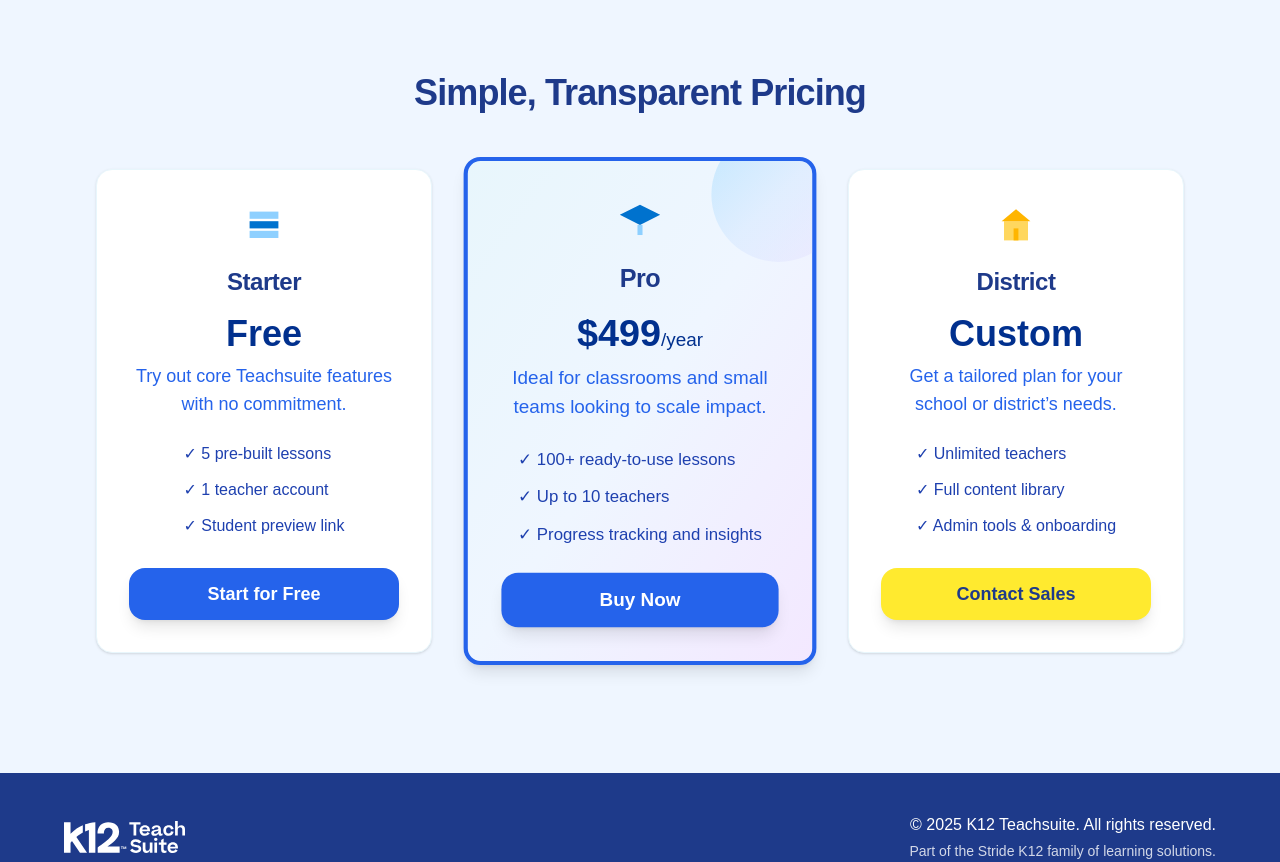
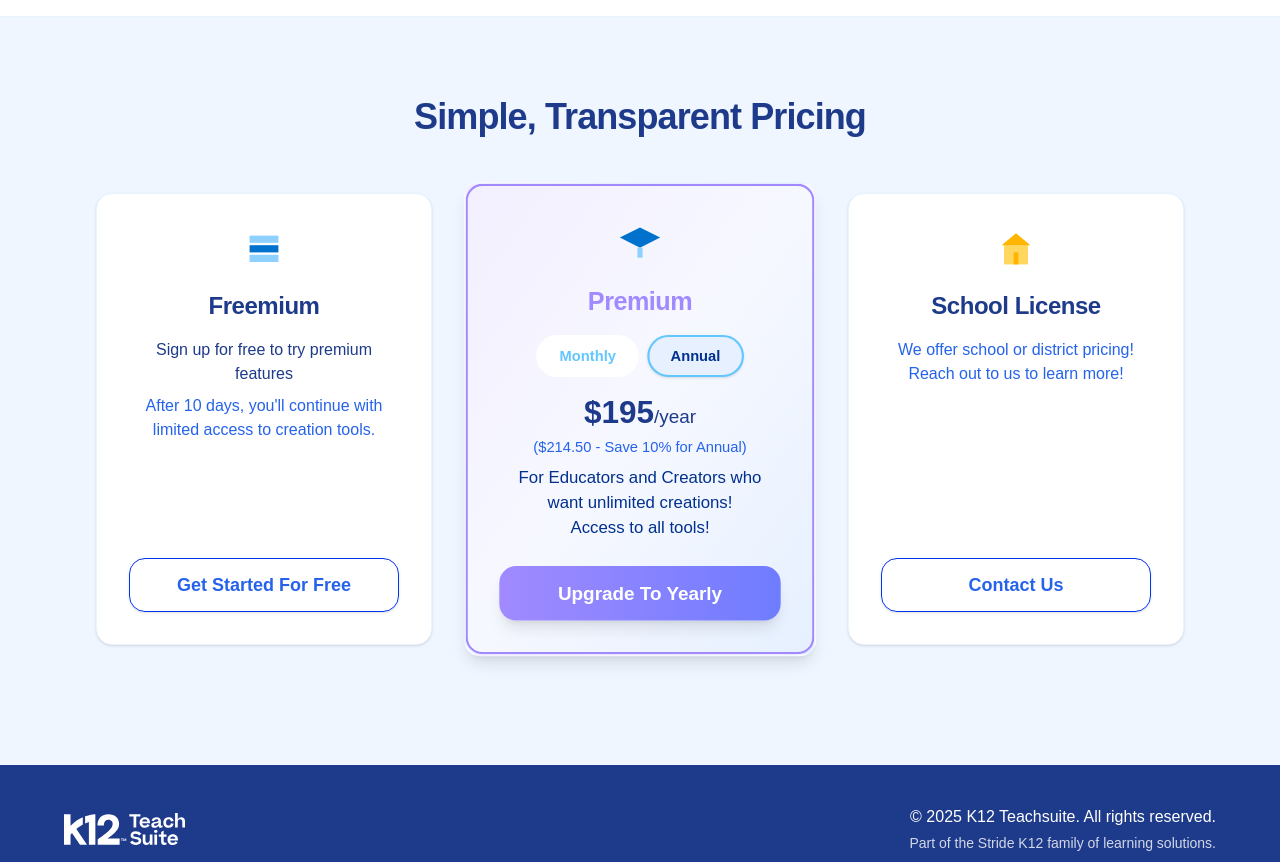
Before and after one commit to otroad-k12/k12-teachsuite-landing, a React (Vite) app: page /pricing in a window 1280 px wide. Shown: the part 740-1602 px from the top of the page. Built offline with nearby package versions, Linux system fonts and the light colour scheme.

Commit message:
Match pricing page to mockup: premium box gradient, border, selector, and plan names/styles

```diff
--- a/src/PricingPage.jsx
+++ b/src/PricingPage.jsx
@@ -25,7 +25,7 @@
 );
 
 export default function PricingPage() {
-  const [annual, setAnnual] = useState(false);
+  const [annual, setAnnual] = useState(true);
 
   return (
     <main className="bg-blue-50 min-h-screen font-sans text-blue-900">
@@ -92,42 +92,53 @@
         <div className="max-w-6xl mx-auto text-center">
           <h2 className="text-4xl font-bold mb-14 text-blue-900 tracking-tight">Simple, Transparent Pricing</h2>
           <div className="grid grid-cols-1 md:grid-cols-3 gap-10">
+            {/* Starter/Freemium */}
             <div className="border border-blue-100 rounded-2xl p-8 shadow bg-white flex flex-col items-center">
               <img src="/icons/starter_icon.svg" alt="Starter plan icon" className="mb-4 w-12 h-12" />
-              <h3 className="text-2xl font-semibold mb-4 text-blue-900">Starter</h3>
-              <p className="text-4xl font-extrabold text-blue-700 mb-2">Free</p>
-              <p className="mb-6 text-blue-600 text-lg">Try out core Teachsuite features with no commitment.</p>
-              <ul className="text-left space-y-3 text-blue-800 mb-6 text-base">
-                <li>✓ 5 pre-built lessons</li>
-                <li>✓ 1 teacher account</li>
-                <li>✓ Student preview link</li>
-              </ul>
-              <button className="bg-blue-600 text-white px-6 py-3 rounded-2xl w-full shadow-lg font-semibold text-lg hover:bg-blue-700 transition mt-auto">Start for Free</button>
+              <h3 className="text-2xl font-semibold mb-4 text-blue-900">Freemium</h3>
+              <p className="mb-2 text-blue-900 font-medium">Sign up for free to try premium features</p>
+              <p className="mb-6 text-blue-600 text-base">After 10 days, you'll continue with limited access to creation tools.</p>
+              <button className="border border-blue-500 text-blue-600 px-6 py-3 rounded-2xl w-full shadow font-semibold text-lg hover:bg-blue-50 transition mt-auto">Get Started For Free</button>
             </div>
-            <div className="relative border-4 border-blue-600 rounded-2xl p-8 shadow-lg bg-gradient-to-br from-blue-100 via-blue-50 to-purple-100 flex flex-col items-center scale-105 z-10 overflow-hidden">
-              <div className="absolute -top-8 -right-8 w-32 h-32 bg-gradient-to-br from-blue-400 via-blue-200 to-purple-200 opacity-30 rounded-full z-0" />
-              <img src="/icons/pro_icon.svg" alt="Pro plan icon" className="mb-4 w-12 h-12 z-10 relative" />
-              <h3 className="text-2xl font-semibold mb-4 text-blue-900 z-10 relative">Pro</h3>
-              <p className="text-4xl font-extrabold text-blue-700 mb-2 z-10 relative">$499<span className="text-lg font-normal">/year</span></p>
-              <p className="mb-6 text-blue-600 text-lg z-10 relative">Ideal for classrooms and small teams looking to scale impact.</p>
-              <ul className="text-left space-y-3 text-blue-800 mb-6 text-base z-10 relative">
-                <li>✓ 100+ ready-to-use lessons</li>
-                <li>✓ Up to 10 teachers</li>
-                <li>✓ Progress tracking and insights</li>
-              </ul>
-              <button className="bg-blue-600 text-white px-6 py-3 rounded-2xl w-full shadow-lg font-semibold text-lg hover:bg-blue-700 transition mt-auto z-10 relative">Buy Now</button>
+            {/* Premium/Pro */}
+            <div className="relative rounded-2xl p-8 shadow-lg flex flex-col items-center scale-105 z-10 overflow-hidden border-2 border-transparent bg-gradient-to-br from-[#F3EFFF] via-[#F6F8FF] to-[#E6F0FF]">
+              <div className="absolute inset-0 rounded-2xl border-2 border-[#A18AFF] pointer-events-none" style={{ boxShadow: '0 8px 32px 0 rgba(161,138,255,0.15)' }}></div>
+              <img src="/icons/pro_icon.svg" alt="Premium plan icon" className="mb-4 w-12 h-12 z-10 relative" />
+              <h3 className="text-2xl font-bold mb-4 text-[#A18AFF] z-10 relative">Premium</h3>
+              {/* Selector */}
+              <div className="flex justify-center gap-2 mb-4 z-10 relative">
+                <button
+                  className={`px-5 py-2 rounded-full font-semibold text-sm transition border-2 ${!annual ? 'bg-[#E6F0FF] text-blue-700 border-blue-400 shadow' : 'bg-white text-blue-400 border-transparent'}`}
+                  onClick={() => setAnnual(false)}
+                >
+                  Monthly
+                </button>
+                <button
+                  className={`px-5 py-2 rounded-full font-semibold text-sm transition border-2 ${annual ? 'bg-[#E6F0FF] text-blue-700 border-blue-400 shadow' : 'bg-white text-blue-400 border-transparent'}`}
+                  onClick={() => setAnnual(true)}
+                >
+                  Annual
+                </button>
+              </div>
+              {/* Pricing */}
+              <p className="text-3xl font-extrabold text-blue-900 mb-1 z-10 relative">
+                {annual ? "$195" : "$17.99"}
+                <span className="text-lg font-normal">{annual ? "/year" : "/month"}</span>
+              </p>
+              {annual && (
+                <p className="text-blue-600 text-sm mb-2">($214.50 - Save 10% for Annual)</p>
+              )}
+              <p className="mb-6 text-blue-700 text-base z-10 relative">For Educators and Creators who want unlimited creations!<br />Access to all tools!</p>
+              <button className="bg-gradient-to-r from-[#A18AFF] to-[#6F7CFF] text-white px-6 py-3 rounded-2xl w-full shadow-lg font-semibold text-lg hover:opacity-90 transition mt-auto z-10 relative">
+                {annual ? "Upgrade To Yearly" : "Upgrade To Monthly"}
+              </button>
             </div>
+            {/* School License/District */}
             <div className="border border-blue-100 rounded-2xl p-8 shadow bg-white flex flex-col items-center">
-              <img src="/icons/district_icon.svg" alt="District plan icon" className="mb-4 w-12 h-12" />
-              <h3 className="text-2xl font-semibold mb-4 text-blue-900">District</h3>
-              <p className="text-4xl font-extrabold text-blue-700 mb-2">Custom</p>
-              <p className="mb-6 text-blue-600 text-lg">Get a tailored plan for your school or district’s needs.</p>
-              <ul className="text-left space-y-3 text-blue-800 mb-6 text-base">
-                <li>✓ Unlimited teachers</li>
-                <li>✓ Full content library</li>
-                <li>✓ Admin tools & onboarding</li>
-              </ul>
-              <button className="bg-yellow-400 text-blue-900 px-6 py-3 rounded-2xl w-full shadow-lg font-semibold text-lg hover:bg-yellow-300 transition mt-auto">Contact Sales</button>
+              <img src="/icons/district_icon.svg" alt="School License plan icon" className="mb-4 w-12 h-12" />
+              <h3 className="text-2xl font-semibold mb-4 text-blue-900">School License</h3>
+              <p className="mb-6 text-blue-600 text-base">We offer school or district pricing!<br />Reach out to us to learn more!</p>
+              <button className="border border-blue-500 text-blue-600 px-6 py-3 rounded-2xl w-full shadow font-semibold text-lg hover:bg-blue-50 transition mt-auto">Contact Us</button>
             </div>
           </div>
         </div>
```
